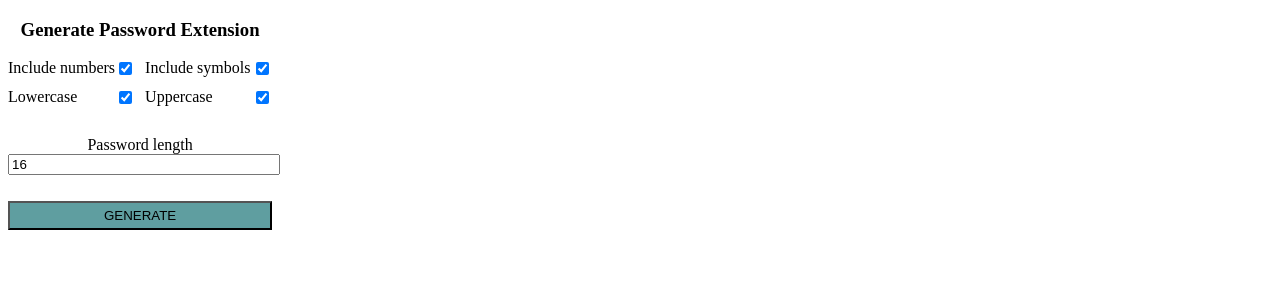
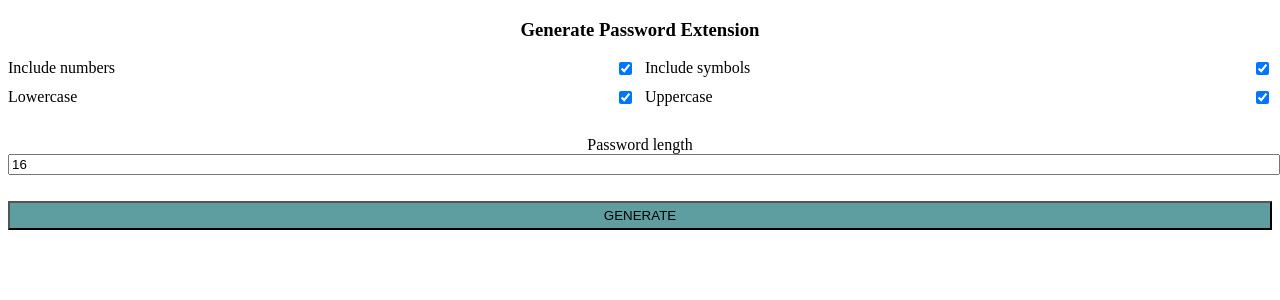
Before and after one commit to grecosamuel/generate-password-extension, a React (Create React App) app: page / in a window 1280 px wide. Shown: the top 300 px of the page. Built offline with nearby package versions, Linux system fonts and the light colour scheme; the HTML template or start-up script is replaced by a standard one.

Commit message:
minor changes

```diff
--- a/src/App.css
+++ b/src/App.css
@@ -3,7 +3,6 @@
 }
 
 body {
-  width: fit-content;
   min-width: 200px;
   height: fit-content;
 }
```
